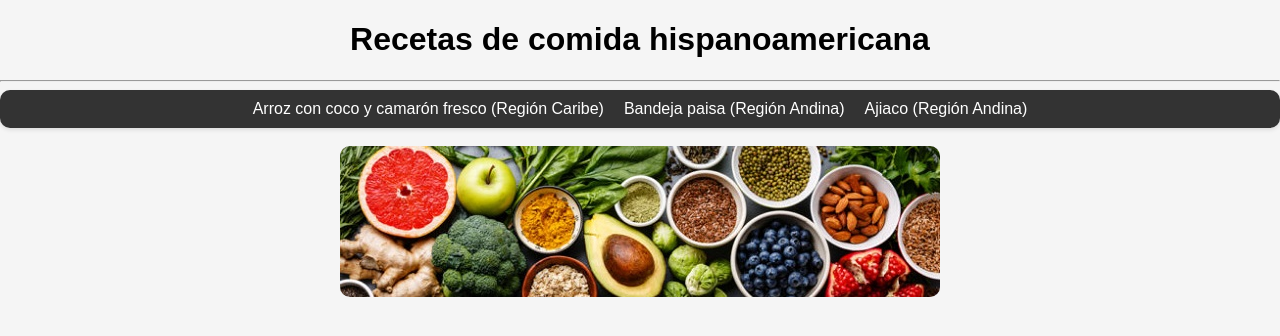
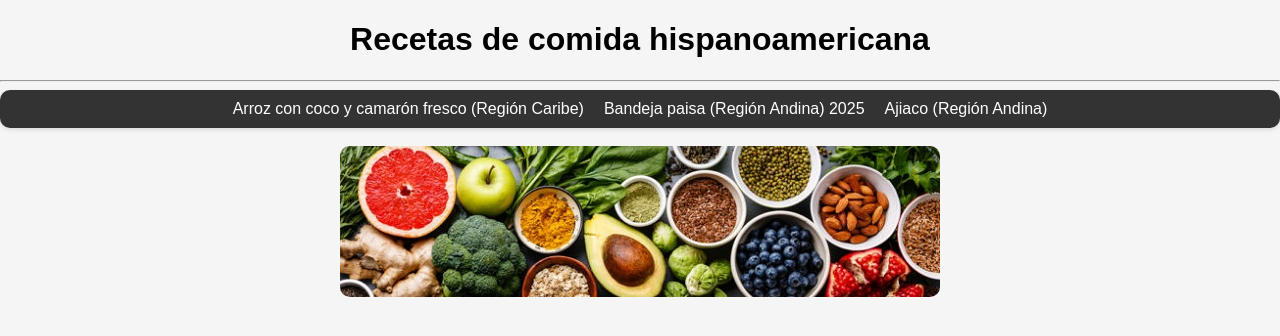
Before and after one commit to Solevs/recetascocinaonline, a plain HTML site: page index.html in a window 1280 px wide. Drawn offline with Linux system fonts and the light colour scheme.

Commit message:
Modificando pagina de index

```diff
--- a/index.html
+++ b/index.html
@@ -12,7 +12,7 @@
     <nav class="navbar">
         <ul>
             <li><a href="recetas/Colombia/arroz_coco.html">Arroz con coco y camarón fresco (Región Caribe)</a></li>
-            <li><a href="recetas/Colombia/bandeja_paisa.html">Bandeja paisa (Región Andina)</a></li>
+            <li><a href="recetas/Colombia/bandeja_paisa.html">Bandeja paisa (Región Andina) 2025</a></li>
             <li><a href="recetas/Colombia/ajiaco.html">Ajiaco (Región Andina)</a></li>
         </ul>
     </nav>
```
